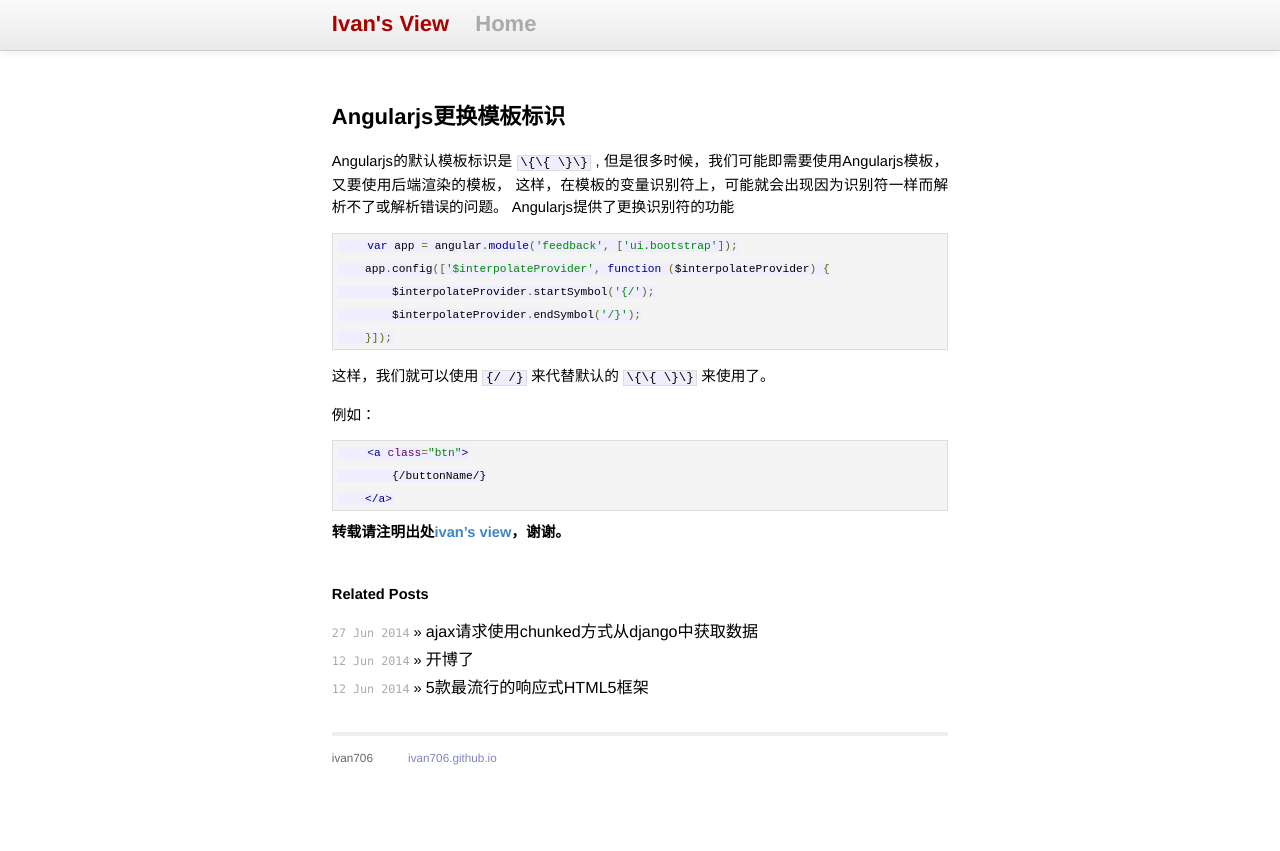
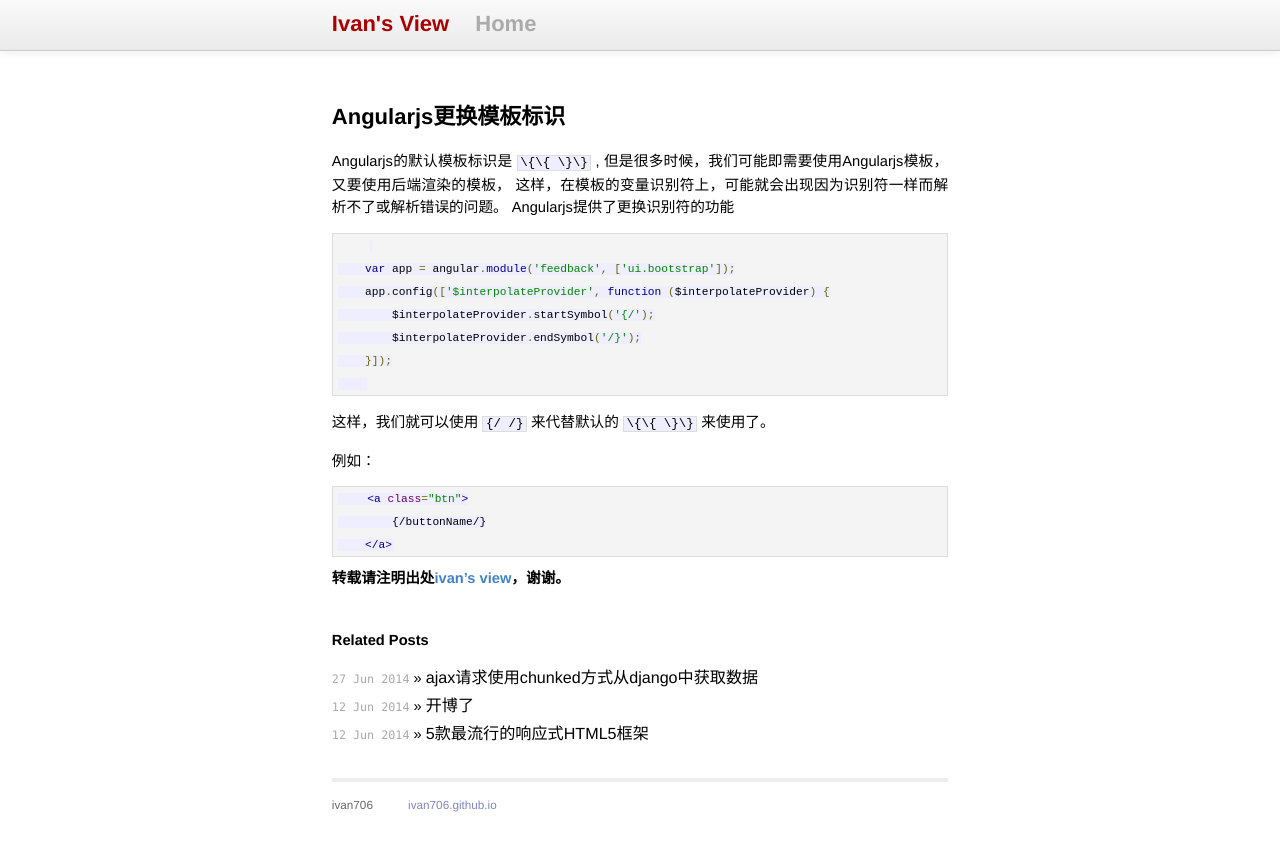
Before and after one commit to ivan706/ivan706.github.io, a Jekyll site: the page built from _posts/2014-07-02-angularjstemplatechangesymbol.md, in a window 1280 px wide. Shown: the top 851 px of the page. Built offline with Jekyll 4.4.1, drawn with Linux system fonts in a browser that asks for light colours; Markdown is read by kramdown in place of the engine named in the settings; comment, search, counter and statistics services are not loaded.

Commit message:
Update 2014-07-02-angularjstemplatechangesymbol.md
update code

````diff
--- a/_posts/2014-07-02-angularjstemplatechangesymbol.md
+++ b/_posts/2014-07-02-angularjstemplatechangesymbol.md
@@ -10,15 +10,18 @@ tags: Angularjs
 Angularjs的默认模板标识是 <code>\{\{ \}\}</code> , 但是很多时候，我们可能即需要使用Angularjs模板，又要使用后端渲染的模板，
 这样，在模板的变量识别符上，可能就会出现因为识别符一样而解析不了或解析错误的问题。
 Angularjs提供了更换识别符的功能
-```
+
+<pre>
+    <code>
     var app = angular.module('feedback', ['ui.bootstrap']);
     app.config(['$interpolateProvider', function ($interpolateProvider) {
         $interpolateProvider.startSymbol('{/');
         $interpolateProvider.endSymbol('/}');
     }]);
-```
+    </code>
+</pre>
 
-这样，我们就可以使用 ```{/ /}``` 来代替默认的 ```\{\{ \}\}``` 来使用了。
+这样，我们就可以使用 ```{/ /}``` 来代替默认的 <code>\{\{ \}\}</code> 来使用了。
 
 例如：
 
````
